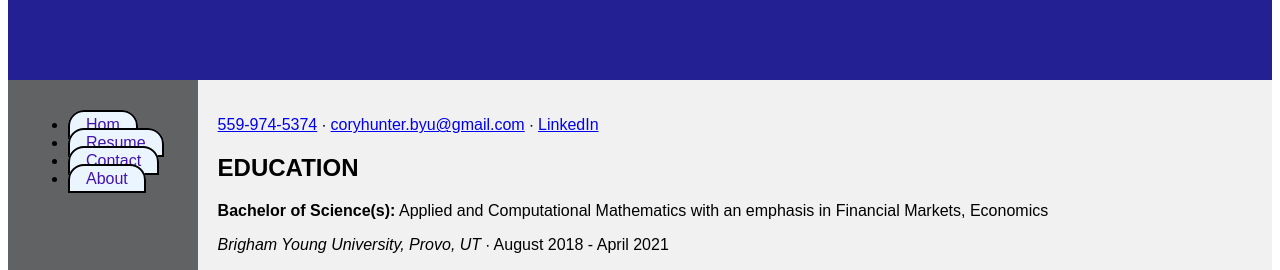
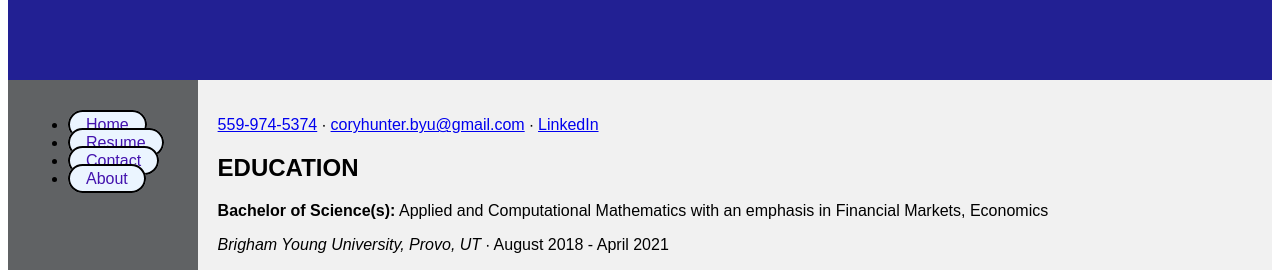
Before and after one commit to layniecalderwood/coryrhunter.com, a Jekyll site: the page built from index.md, in a window 1280 px wide. Shown: the part 240-510 px from the top of the page. Built offline with Jekyll 4.4.1, drawn with Linux system fonts in a browser that asks for light colours; our own code applies the rules of GitHub Pages for plain Markdown files.

Commit message:
more nav!

```diff
--- a/_layouts/default.html
+++ b/_layouts/default.html
@@ -41,6 +41,8 @@ nav ul li a {
   border: 2px solid black;
   border-top-left-radius: 1em 1em; /* rounded corner! */
   border-top-right-radius: 1em 1em; /* another rounded corner! */
+  border-bottom-left-radius: 1em 1em;
+  border-bottom-right-radius: 1em 1em;
 }
 
 article {
@@ -83,7 +85,7 @@ footer {
 <section>
   <nav>
     <ul>
-    <li><a href="default.asp">Hom</a></li>
+    <li><a href="default.asp">Home</a></li>
     <li><a href="news.asp">Resume</a></li>
     <li><a href="contact.asp">Contact</a></li>
     <li><a href="about.asp">About</a></li>
```
